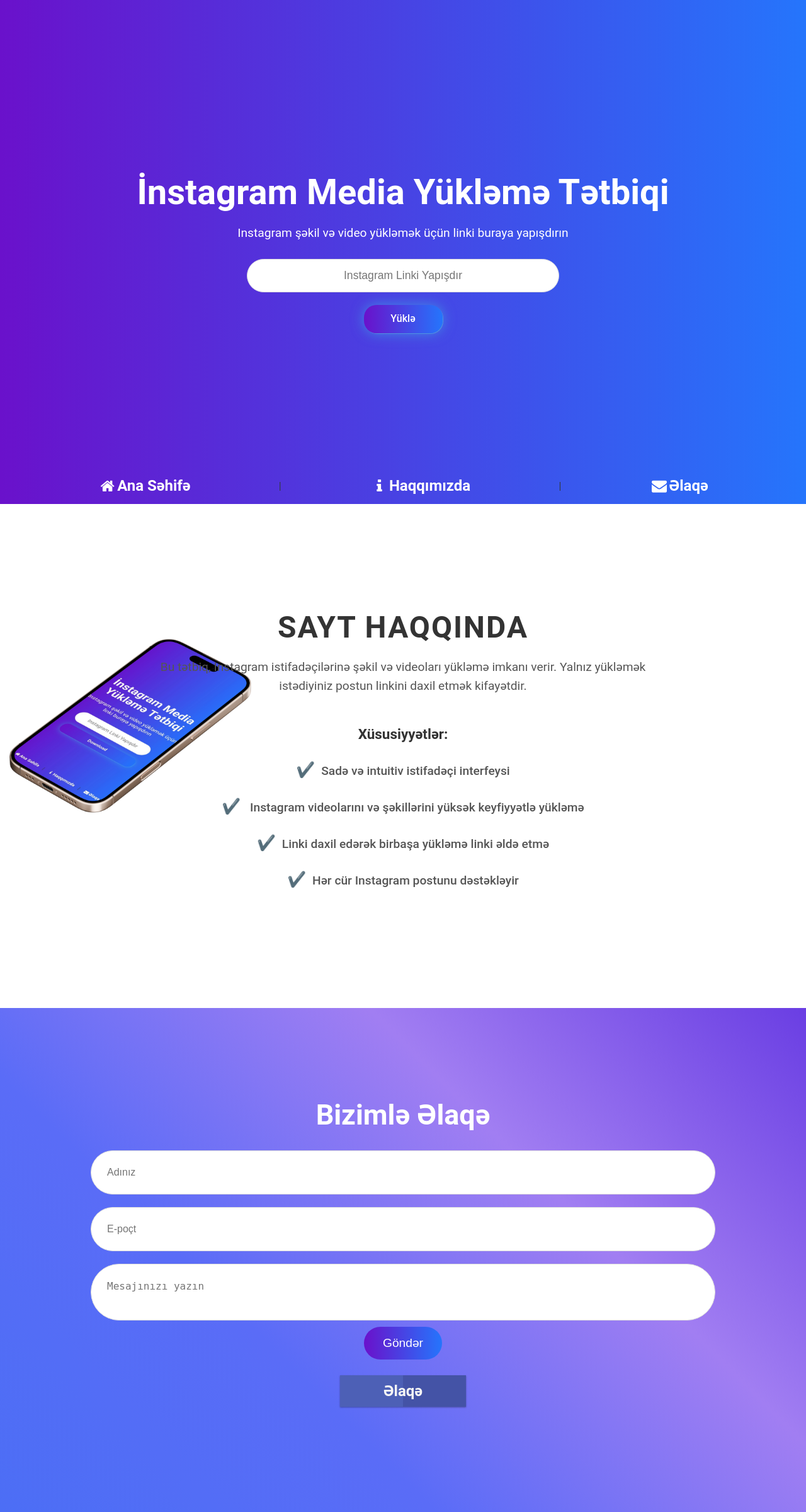
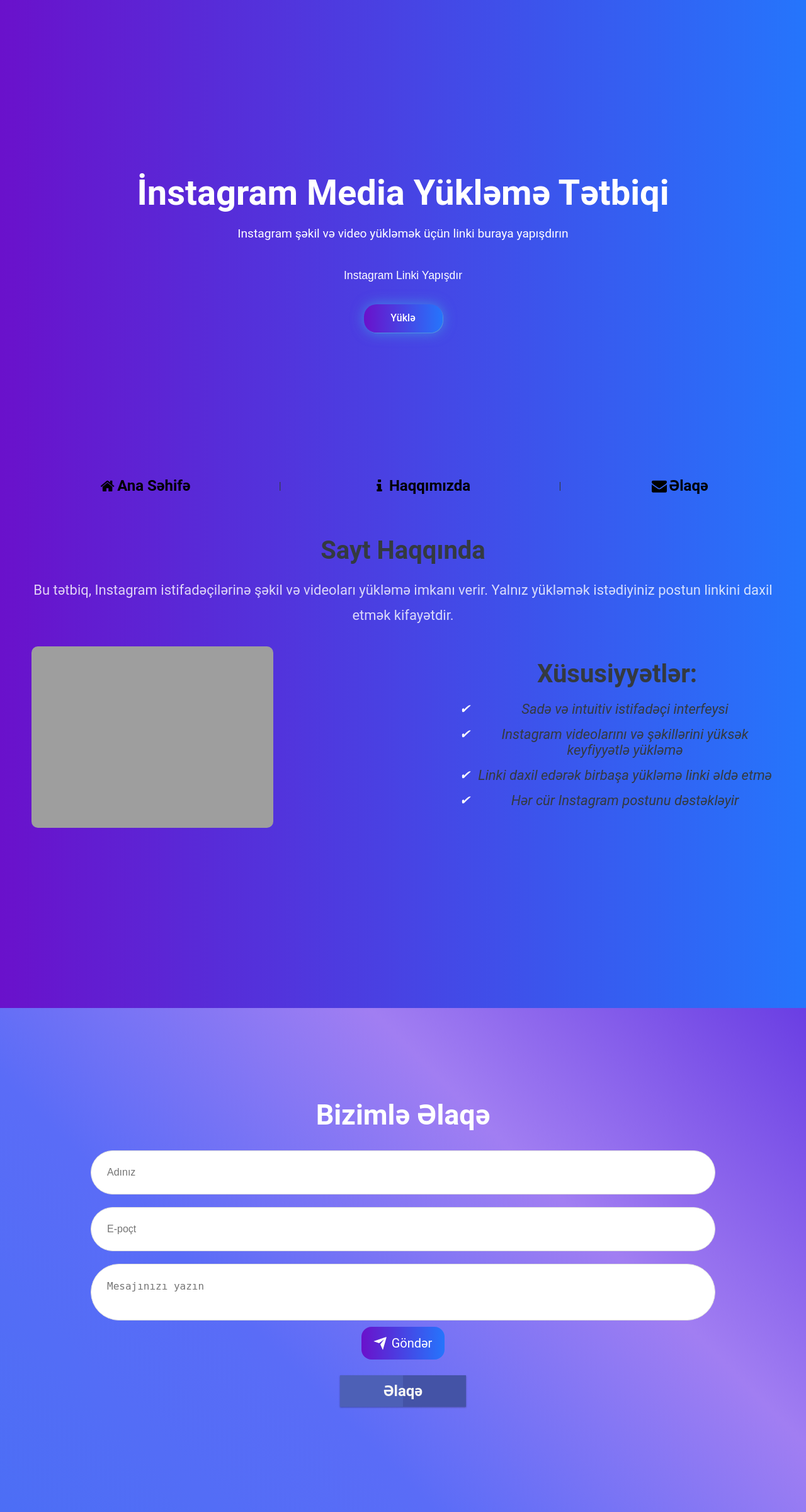
Before and after one commit to ferhadsultan98/igdownload, a Flask app: page / in a window 1280 px wide. Shown: the whole page at 63% size. Run offline with Flask 3, Linux system fonts and the light colour scheme; grey boxes are pictures that could not be loaded.

Commit message:
Update index.html

```diff
--- a/templates/index.html
+++ b/templates/index.html
@@ -55,18 +52,22 @@
       }
 
       nav ul li a {
-        color: #fff;
+        color: black;
         font-size: 24px;
         text-decoration: none;
         font-weight: bold;
-        transition: color 0.3s;
+        transition: all 0.3s;
         display: flex;
         align-items: center;
         justify-content: center;
       }
-
+      nav ul li a:active {
+        color: white;
+        border-bottom: 3px solid white;
+      }
       nav ul li a:hover {
-        color: #f39c12;
+        color: white;
+        border-bottom: 3px solid white;
       }
 
       /* Home Section */
@@ -105,17 +106,26 @@
         width: 40%;
         margin-bottom: 20px;
         border-radius: 50px;
-        border: 1px solid #ddd;
         outline: none;
         transition: all 0.3s;
+        background-color: transparent;
+        border: none;
+      }
+      #home input:hover {
+        box-shadow: 0 1px 3px rgba(0, 0, 0, 0.12), 0 1px 2px rgba(0, 0, 0, 0.24);
+        border: 1px solid rgba(128, 128, 128, 0.352);
       }
       #home input::placeholder {
         text-align: center;
+        color: white;
       }
       #home input:focus {
-        border-color: #f39c12;
+        border-color: black;
+        background: linear-gradient(to right, #6a11cb, #2575fc);
+        backdrop-filter: blur(10px);
+        border: 1px solid #ddd;
+        box-shadow: 0 1px 3px rgba(0, 0, 0, 0.12), 0 1px 2px rgba(0, 0, 0, 0.24);
       }
-
       /* Button */
       .botao {
         width: 125px;
@@ -181,71 +191,110 @@
       /* About Section */
       #about {
         height: 100vh;
-        padding: 100px 20px;
-        background-color: white;
+        background: linear-gradient(to right, #6a11cb, #2575fc);
         text-align: center;
-        color: #333;
-        display: flex;
-        flex-direction: column;
-        justify-content: center;
-        align-items: center;
-        opacity: 0;
-        transform: translateY(20px);
-        transition: opacity 1s ease, transform 1s ease;
-        position: relative;
+        padding: 50px;
       }
-      #about .phone-mockup {
-        position: absolute;
-        left: 15px;
-        top: 20%;
-        width: 30vw;
-        z-index: -3;
+      #about .details {
+        max-width: 1200px;
+        margin: 0 auto;
       }
-      #about .phone-mockup img {
-        width: 100%;
-      }
+
       #about h2 {
-        font-size: 3rem;
+        font-size: 40px;
+        font-weight: bold;
         margin-bottom: 20px;
-        color: #333;
-        font-weight: bold;
-        text-transform: uppercase;
-        letter-spacing: 2px;
       }
 
       #about p {
-        font-size: 1.2rem;
-        max-width: 800px;
-        margin: 0 auto;
-        line-height: 1.6;
+        font-size: 22px;
+        line-height: 1.8;
         margin-bottom: 30px;
-        color: #555;
-        font-weight: 400;
+        color: rgba(255, 255, 255, 0.8);
       }
 
-      .features {
-        margin-top: 40px;
-        font-size: 1.2rem;
-        line-height: 1.8;
-        color: #333;
+      /* Flexbox düzeni */
+      #about .flex-container {
+        display: flex;
+        justify-content: space-between;
+        align-items: center;
+        gap: 50px;
+        flex-wrap: wrap;
+        margin-top: 30px;
       }
 
-      .features ul {
-        list-style-type: none;
-        padding: 0;
+      /* 3D telefon görseli */
+      #about .t3dphone {
+        max-width: 30vw;
       }
 
-      .features li {
-        margin: 15px 0;
-        font-weight: 500;
-        color: #555;
+      #about .t3dphone img {
+        width: 100%;
+        height: auto;
+        border-radius: 10px;
       }
 
-      .features li:before {
-        content: "✔️";
-        margin-right: 10px;
-        color: #28a745;
-        font-size: 1.5rem;
+      /* Özellikler listesi */
+      #about .features {
+        flex: 1;
+        max-width: 500px;
+      }
+
+      #about .features h3 {
+        font-size: 40px;
+        font-weight: bold;
+        margin-bottom: 20px;
+      }
+
+      #about .features ul {
+        list-style: none;
+      }
+
+      #about .features li {
+        font-size: 22px;
+        margin-bottom: 15px;
+        padding-left: 25px;
+        position: relative;
+        font-style: italic;
+      }
+
+      #about .features li::before {
+        content: "✔";
+        position: absolute;
+        left: 0;
+        top: 0;
+        font-size: 20px;
+        color: #ffffff;
+      }
+
+      /* Mobil uyumlu tasarım */
+      @media screen and (max-width: 768px) {
+        #about .flex-container {
+          flex-direction: column;
+          align-items: center;
+        }
+
+        #about .t3dphone,
+        #about .features {
+          max-width: 100%;
+          text-align: center;
+        }
+
+        #about h2 {
+          font-size: 30px;
+        }
+
+        #about p {
+          font-size: 16px;
+        }
+
+        #about .features h3 {
+          font-size: 24px;
+        }
+
+        #about .features li {
+          font-size: 16px;
+        }
       }
       /* Contact Section */
       #contact {
@@ -290,19 +339,59 @@
       }
 
       #contact button {
-        padding: 15px 30px;
-        font-size: 1.2rem;
+        font-family: inherit;
+        font-size: 20px;
         background: linear-gradient(to right, #6a11cb, #2575fc);
         color: white;
+        padding: 0.7em 1em;
+        padding-left: 0.9em;
+        display: flex;
+        align-items: center;
         border: none;
-        border-radius: 50px;
+        border-radius: 16px;
+        overflow: hidden;
+        transition: all 0.2s;
         cursor: pointer;
-        transition: all 0.3s;
       }
 
-      #contact button:hover {
-        background-color: #e67e22;
+      #contact button span {
+        display: block;
+        margin-left: 0.3em;
+        transition: all 0.3s ease-in-out;
       }
+
+      #contact button svg {
+        display: block;
+        transform-origin: center center;
+        transition: transform 0.3s ease-in-out;
+      }
+
+      #contact button:hover .svg-wrapper {
+        animation: fly-1 0.6s ease-in-out infinite alternate;
+      }
+
+      #contact button:hover svg {
+        transform: translateX(1.2em) rotate(45deg) scale(1.1);
+      }
+
+      #contact button:hover span {
+        transform: translateX(5em);
+      }
+
+      #contact button:active {
+        transform: scale(0.95);
+      }
+
+      @keyframes fly-1 {
+        from {
+          transform: translateY(0.1em);
+        }
+
+        to {
+          transform: translateY(-0.1em);
+        }
+      }
+
       /* SOCIAL */
       #contact .card i {
         height: 25px;
@@ -554,19 +667,12 @@
         </button>
       </form>
       {% if error %}
-  <p style="color: red;">{{ error }}</p>
+      <p style="color: red">{{ error }}</p>
       {% endif %}
     </section>
 
-
-
-
     <!-- About Section -->
-    <section id="about">
-      <!-- Phone Mockup -->
-      <div class="phone-mockup">
-        <img src="https://github.com/ferhadsultan98/igdownload/blob/main/templates/iphone.png" alt="" />
-      </div>
+    <section id="about" class="about-section">
       <div class="details">
         <h2>Sayt Haqqında</h2>
         <p>
@@ -574,7 +680,13 @@
           imkanı verir. Yalnız yükləmək istədiyiniz postun linkini daxil etmək
           kifayətdir.
         </p>
-
+        <div class="flex-container">
+          <div class="t3dphone">
+            <img
+              src="https://raw.githubusercontent.com/ferhadsultan98/igdownload/refs/heads/main/iphone.png"
+              alt=""
+            />
+          </div>
           <!-- Detailed Features -->
           <div class="features">
             <h3>Xüsusiyyətlər:</h3>
@@ -627,7 +740,25 @@
           required
           id="message"
         ></textarea>
-        <button type="submit">Göndər</button>
+        <button type="submit">
+          <div class="svg-wrapper-1">
+            <div class="svg-wrapper">
+              <svg
+                xmlns="http://www.w3.org/2000/svg"
+                viewBox="0 0 24 24"
+                width="24"
+                height="24"
+              >
+                <path fill="none" d="M0 0h24v24H0z"></path>
+                <path
+                  fill="currentColor"
+                  d="M1.946 9.315c-.522-.174-.527-.455.01-.634l19.087-6.362c.529-.176.832.12.684.638l-5.454 19.086c-.15.529-.455.547-.679.045L12 14l6-8-8 6-8.054-2.685z"
+                ></path>
+              </svg>
+            </div>
+          </div>
+          <span>Göndər</span>
+        </button>
       </form>
 
       <div class="card">
@@ -681,26 +812,6 @@
           });
         });
       });
-
-      // Animate "About" section when it comes into view
-      window.addEventListener("scroll", function () {
-        const aboutSection = document.getElementById("about");
-        const sectionPosition = aboutSection.getBoundingClientRect().top;
-
-        if (sectionPosition < window.innerHeight * 0.75) {
-          aboutSection.style.opacity = 1;
-          aboutSection.style.transform = "translateY(0)";
-        }
-
-        const contactSection = document.getElementById("contact");
-        const contactPosition = contactSection.getBoundingClientRect().top;
-
-        if (contactPosition < window.innerHeight * 0.75) {
-          contactSection.style.opacity = 1;
-          contactSection.style.transform = "translateY(0)";
-        }
-      });
-
       // Add 'scrolled' class to the navbar when scrolling the page
       window.onscroll = function () {
         var navbar = document.getElementById("navbar");
@@ -710,11 +821,24 @@
         } else {
           navbar.classList.remove("scrolled");
         }
+        // Scroll
+        let scrollBtn = document.getElementById("scrollTopBtn");
+        if (
+          document.body.scrollTop > 20 ||
+          document.documentElement.scrollTop > 20
+        ) {
+          scrollBtn.style.display = "block";
+        } else {
+          scrollBtn.style.display = "none";
+        }
       };
 
-
-
-
+      function scrollToTop() {
+        window.scrollTo({
+          top: 0,
+          behavior: "smooth",
+        });
+      }
     </script>
   </body>
 </html>
```
Also changed, not shown: other parts of templates/index.html (+40 -18 lines). Lines whose indentation alone changed are shown as unchanged.
